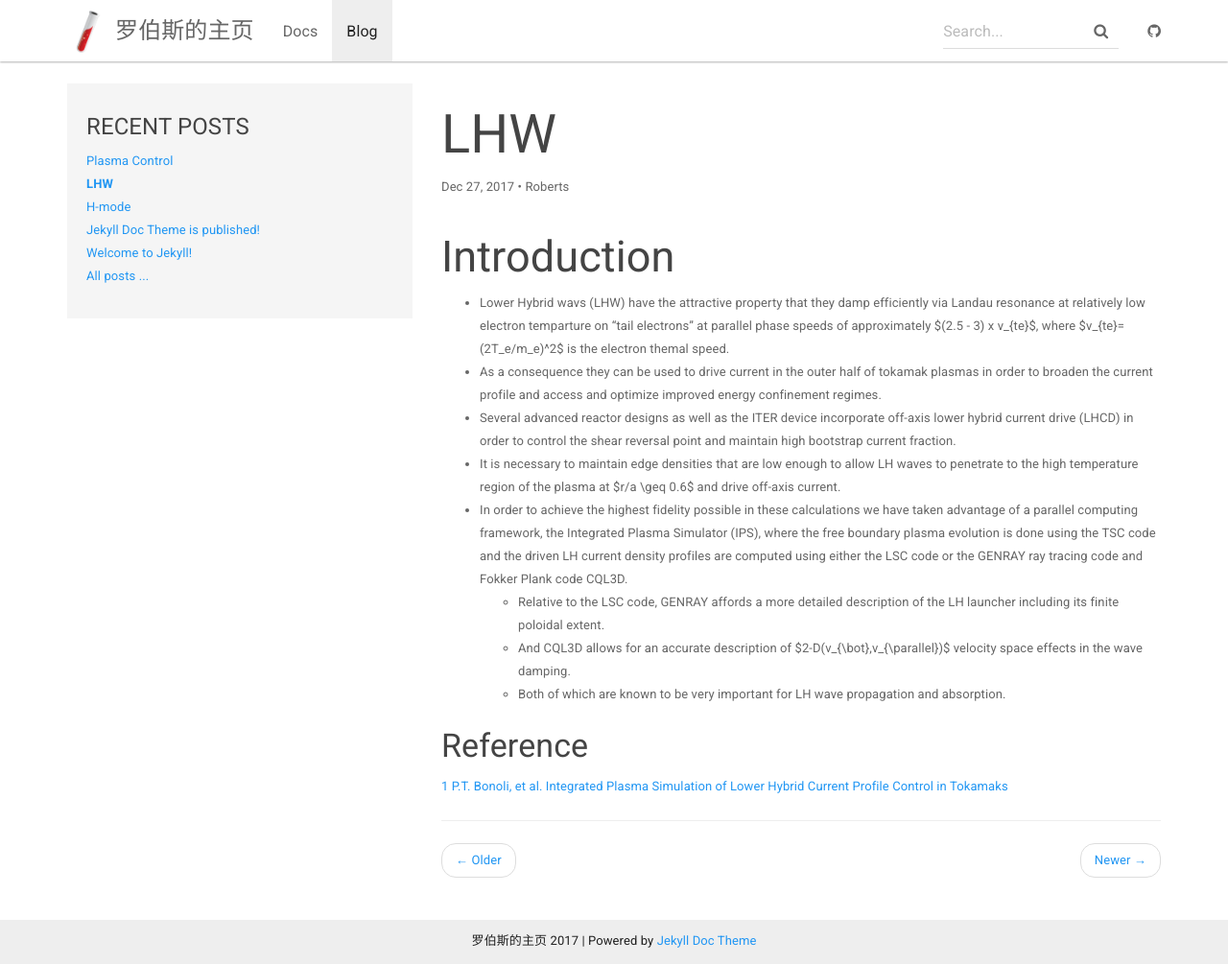
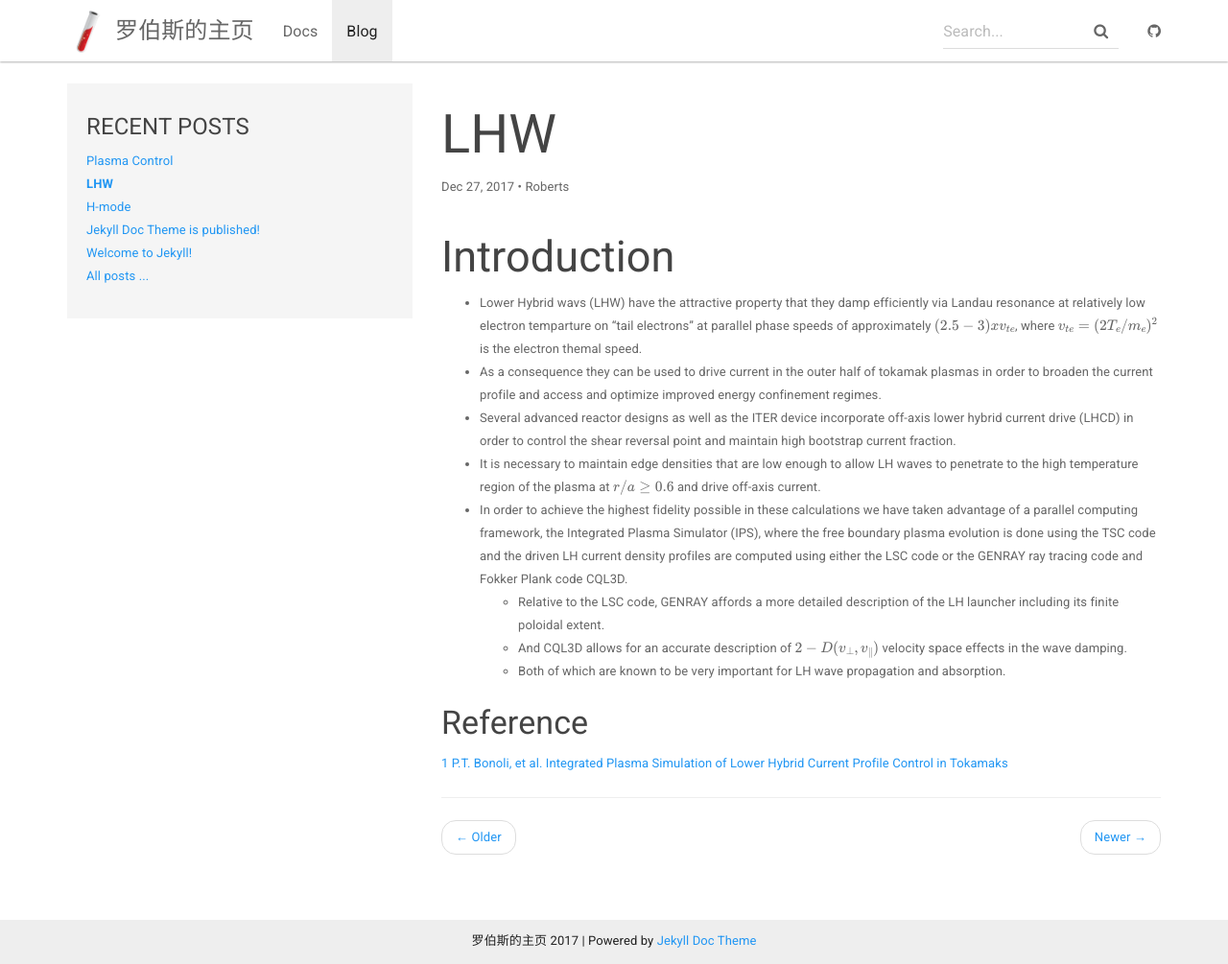
Before and after one commit to Luomann/Luomann.github.io, a Jekyll site: the page built from _posts/2017-12-27-LHW.md, in a window 1280 px wide and 1005 px high. Shown: the whole window at 96% size. Built offline with Jekyll 4.4.1, drawn with Linux system fonts in a browser that asks for light colours; nearby versions of some CDN libraries; formulas are drawn with MathJax 3.

```diff
--- a/_includes/head.html
+++ b/_includes/head.html
@@ -16,4 +16,7 @@
     <link rel="canonical" href="{{ page.url | replace:'index.html','' | prepend: site.baseurl | prepend: site.url }}">
     <link rel="alternate" type="application/rss+xml" title="{{ site.title }}" href="{{ "/feed.xml" | prepend: site.baseurl | prepend: site.url }}" />
     <script type="text/javascript" async src="//cdn.mathjax.org/mathjax/latest/MathJax.js?config=TeX-MML-AM_CHTML"></script>
+    <script type="text/x-mathjax-config">
+        MathJax.Hub.Config({tex2jax: {inlineMath: [['$','$'], ['\\(','\\)']]}});
+    </script>
 </head>
--- a/_posts/2017-12-27-LHW.md
+++ b/_posts/2017-12-27-LHW.md
@@ -5,13 +5,13 @@ author: Roberts
 ---
 
 ## Introduction
-* Lower Hybrid wavs (LHW) have the attractive property that they damp efficiently via Landau resonance at relatively low electron temparture on "tail electrons" at parallel phase speeds of approximately $(2.5 - 3) x v_{te}$, where $v_{te}=(2T_e/m_e)^2$ is the electron themal speed.
+* Lower Hybrid wavs (LHW) have the attractive property that they damp efficiently via Landau resonance at relatively low electron temparture on "tail electrons" at parallel phase speeds of approximately $$(2.5 - 3) x v_{te}$$, where $$v_{te}=(2T_e/m_e)^2$$ is the electron themal speed.
 * As a consequence they can be used to drive current in the outer half of tokamak plasmas in order to broaden the current profile and access and optimize improved energy confinement regimes.
 * Several advanced reactor designs as well as the ITER device incorporate off-axis lower hybrid current drive (LHCD) in order to control the shear reversal point and maintain high bootstrap current fraction.
-* It is necessary to maintain edge densities that are low enough to allow LH waves to penetrate to the high temperature region of the plasma at $r/a \geq 0.6$ and drive off-axis current.
+* It is necessary to maintain edge densities that are low enough to allow LH waves to penetrate to the high temperature region of the plasma at $$r/a \geq 0.6$$ and drive off-axis current.
 * In order to achieve the highest fidelity possible in these calculations we have taken advantage of a parallel computing framework, the Integrated Plasma Simulator (IPS), where the free boundary plasma evolution is done using the TSC code and the driven LH current density profiles are computed using either the LSC code or the GENRAY ray tracing code and Fokker Plank code CQL3D.
 	* Relative to the LSC code, GENRAY affords a more detailed description of the LH launcher including its finite poloidal extent.
-	* And CQL3D allows for an accurate description of $2-D(v_{\bot},v_{\parallel})$ velocity space effects in the wave damping.
+	* And CQL3D allows for an accurate description of $$2-D(v_{\bot},v_{\parallel})$$ velocity space effects in the wave damping.
 	* Both of which are known to be very important for LH wave propagation and absorption.
 
 
```
Also changed, not shown: _posts/2017-12-27-Plasma-control.md (+23 -25 lines).
